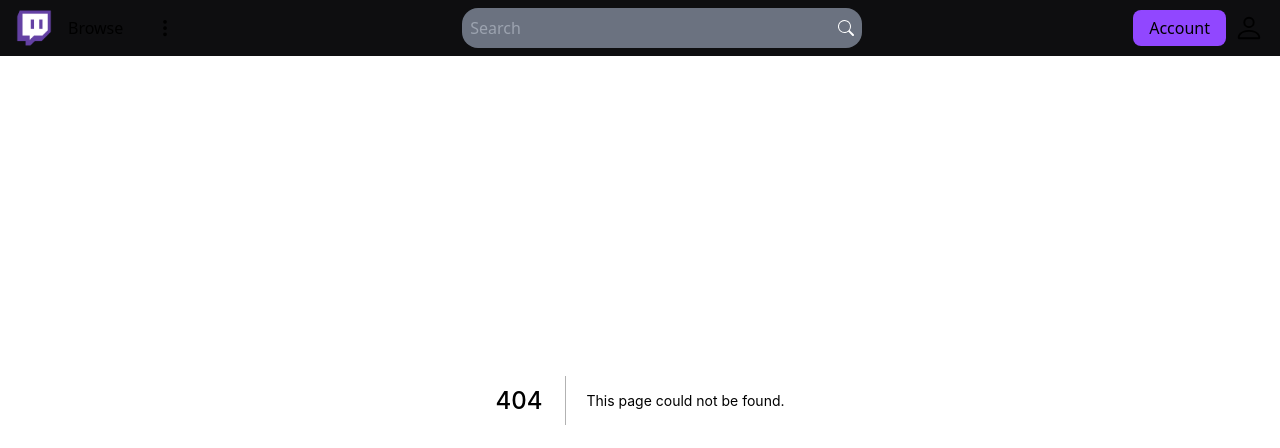
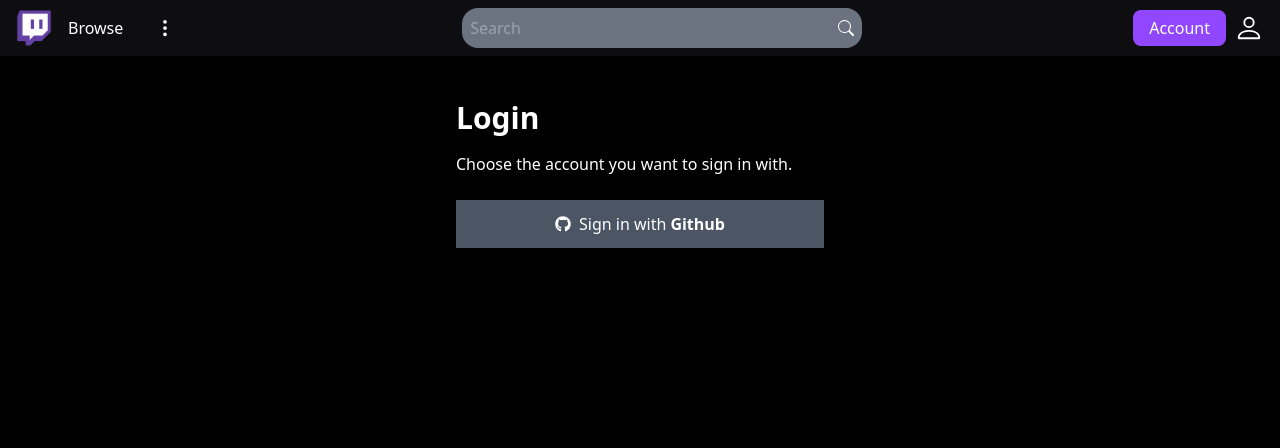
Before and after one commit to esolis205/my-twitch, a Next.js app: page /account in a window 1280 px wide. Before the commit this address had no page. Shown: the top 448 px of the page. Built offline with nearby package versions, Linux system fonts and the light colour scheme; no server answers.

Commit message:
Successfully addded Next.Auth, using Google and GitHub as providers. Included account page.

```diff
--- a/components/Navbar.js
+++ b/components/Navbar.js
@@ -138,7 +138,7 @@ function Navbar() {
       {/* Right Side */}
       <div className="hidden md:flex grow items-center justify-end">
         <div className="flex items-center">
-          <Link href="/">
+          <Link href="/account">
             <button className="px-4 py-[6px] rounded-lg bg-[#9147ff] mr-2">
               Account
             </button>
@@ -170,7 +170,7 @@ function Navbar() {
             <Link href="/">Top Categories</Link>
           </li>
           <li className="p-4 text-3xl font-bold">
-            <Link href="/">Account</Link>
+            <Link href="/account">Account</Link>
           </li>
         </ul>
       </div>
--- a/next.config.js
+++ b/next.config.js
@@ -1,6 +1,12 @@
 /** @type {import('next').NextConfig} */
 const nextConfig = {
   reactStrictMode: true,
-}
+};
 
-module.exports = nextConfig
+module.exports = nextConfig;
+
+module.exports = {
+  images: {
+    domains: ["avatars.githubusercontent.com", "lh3.googleusercontent.com"],
+  },
+};
--- a/package.json
+++ b/package.json
@@ -11,6 +11,7 @@
   "dependencies": {
     "@headlessui/react": "^1.6.5",
     "next": "12.1.6",
+    "next-auth": "^4.6.1",
     "react": "^18.2.0",
     "react-dom": "18.2.0",
     "react-icons": "^4.4.0"
--- a/pages/_app.js
+++ b/pages/_app.js
@@ -1,14 +1,15 @@
+import { SessionProvider } from "next-auth/react"
 import '../styles/globals.css'
 import Navbar from '../components/Navbar';
 
-function MyApp({ Component, pageProps }) {
-  return(
-    <>
-    <Navbar />
-    <Component {...pageProps} />
-    </>
-
-  );
+export default function App({
+  Component,
+  pageProps: { session, ...pageProps },
+}) {
+  return (
+    <SessionProvider session={session}>
+      <Navbar />
+      <Component {...pageProps} />
+    </SessionProvider>
+  )
 }
-
-export default MyApp
--- /dev/null
+++ b/pages/account.js
@@ -0,0 +1,36 @@
+import React from "react";
+import { useSession, signIn, signOut } from "next-auth/react";
+import { FaGithub } from "react-icons/fa";
+import Image from "next/dist/client/image";
+
+function account() {
+  const { data: session } = useSession();
+
+  if (session) {
+    return (
+      <div className="pt-[100px] flex flex-col max-w-[400px] w-full mx-auto p-4 shadow-neutral-500 shadow-sm rounded-xl">
+        <h2 className="text-2xl font-bold">Welcome, {session.user.name}</h2>
+        <p className="py-4">Signed in as {session.user.email}</p>
+        <div className="pb-4 m-auto">
+            <Image className=" rounded-full" src={session.user.image} width='100' height='100' alt="user image"/>
+        </div>
+        <button className="flex items-center justify-center p-3 bg-gray-600 border-gray-600 my-2" onClick={() => signOut()}>Sign out</button>
+      </div>
+    );
+  }
+  return (
+    <div className="pt-[100px] flex flex-col max-w-[400px] w-full mx-auto p-4">
+      <h2 className="text-3xl font-bold">Login</h2>
+      <p className="py-4">Choose the account you want to sign in with.</p>
+      <button
+        onClick={() => signIn()}
+        className="flex items-center justify-center p-3 bg-gray-600 border-gray-600 my-2"
+      >
+        <FaGithub className="mr-2" />
+        Sign in with <span className="font-bold pl-1">Github</span>
+      </button>
+    </div>
+  );
+}
+
+export default account;
--- /dev/null
+++ b/pages/api/auth/[...nextauth].js
@@ -0,0 +1,18 @@
+import NextAuth from "next-auth";
+import GithubProvider from "next-auth/providers/github";
+import GoogleProvider from "next-auth/providers/google";
+
+export default NextAuth({
+  // Configure one or more authentication providers
+  providers: [
+    GithubProvider({
+      clientId: process.env.GITHUB_ID,
+      clientSecret: process.env.GITHUB_SECRET,
+    }),
+    GoogleProvider({
+      clientId: process.env.GOOGLE_CLIENT_ID,
+      clientSecret: process.env.GOOGLE_CLIENT_SECRET,
+    }),
+  ],
+  secret: process.env.JWT_SECRET,
+});
```
Also changed, not shown: trash.js (added, +13 -0 lines), 2 other files (tests, documents, lock files or other folders).
